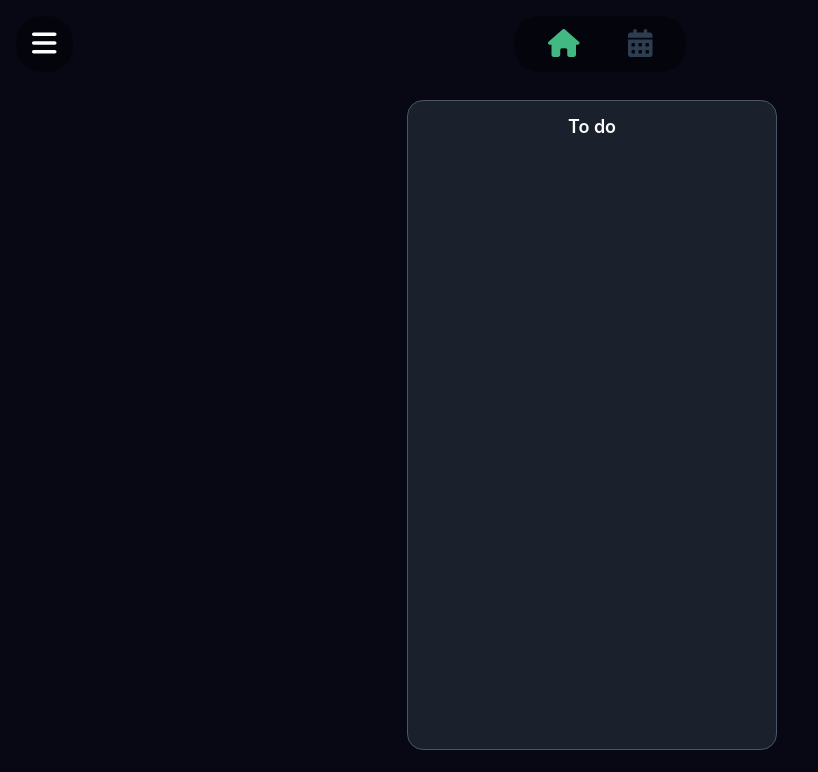
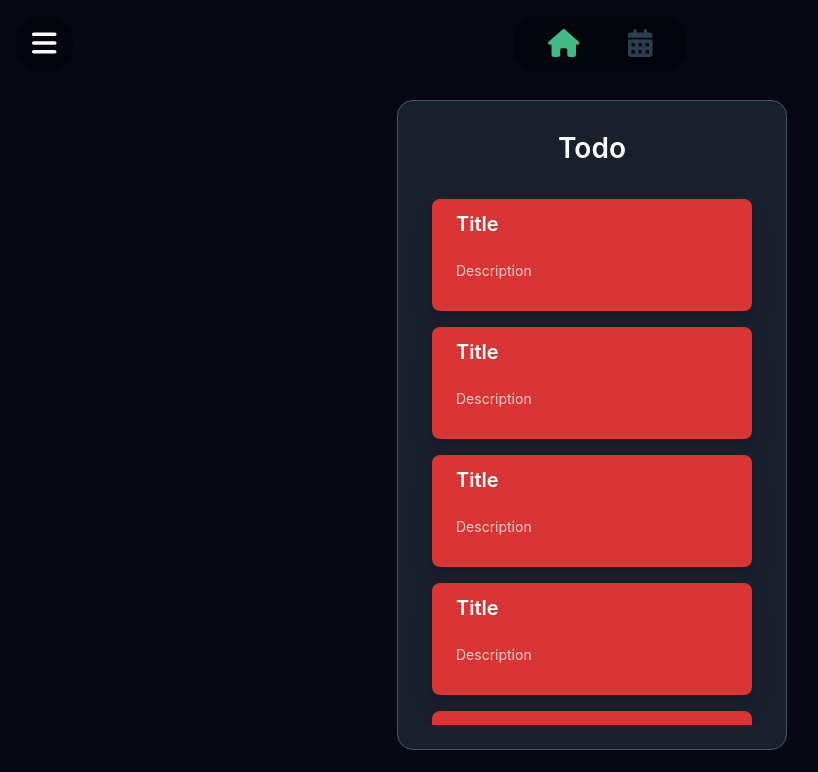
Before and after one commit to X-VINCENT/WebPool, a Vue app in the folder TWP/Code/twp/: page / in a window 1280 px wide. Shown: the top 772 px of the page, without its empty margins (48-866 px from the left). Built offline with nearby package versions, Linux system fonts and the light colour scheme; what v-calendar would draw is missing.

Commit message:
[ADD] /*TWP*/ Cards and Scrollbar

```diff
--- a/TWP/Code/twp/src/components/Calendar.vue
+++ b/TWP/Code/twp/src/components/Calendar.vue
@@ -1,11 +1,6 @@
 <template>
   <div class="calendar">
-    <v-date-picker
-      is-dark
-      v-model="date"
-      :select-attribute="selectAttribute"
-      @dayclick="onDayClick"
-    />
+    <v-date-picker is-dark v-model="date" :select-attribute="selectAttribute" />
   </div>
 </template>
 
@@ -20,30 +15,8 @@ export default {
       },
     };
   },
-  computed: {
-    dates() {
-      return this.days.map((day) => day.date);
-    },
-    attributes() {
-      return this.dates.map((date) => ({
-        highlight: true,
-        dates: date,
-      }));
-    },
-  },
-  methods: {
-    onDayClick(day) {
-      const idx = this.days.findIndex((d) => d.id === day.id);
-      if (idx >= 0) {
-        this.days.splice(idx, 1);
-      } else {
-        this.days.push({
-          id: day.id,
-          date: day.date,
-        });
-      }
-    },
-  },
+  computed: {},
+  methods: {},
 };
 </script>
 
--- a/TWP/Code/twp/src/components/Home.vue
+++ b/TWP/Code/twp/src/components/Home.vue
@@ -1,13 +1,47 @@
 <template>
   <div class="home">
     <div class="list">
-      <h1>To do</h1>
+      <h1>Todo</h1>
+      <div class="card-box">
+        <div class="card">
+          <h1>Title</h1>
+          <p>Description</p>
+        </div>
+        <div class="card">
+          <h1>Title</h1>
+          <p>Description</p>
+        </div>
+        <div class="card">
+          <h1>Title</h1>
+          <p>Description</p>
+        </div>
+        <div class="card">
+          <h1>Title</h1>
+          <p>Description</p>
+        </div>
+        <div class="card">
+          <h1>Title</h1>
+          <p>Description</p>
+        </div>
+        <div class="card">
+          <h1>Title</h1>
+          <p>Description</p>
+        </div>
+      </div>
     </div>
     <div class="list">
       <h1>In progress</h1>
+      <div class="card">
+        <h1>Title</h1>
+        <p>Description</p>
+      </div>
     </div>
     <div class="list">
       <h1>Done</h1>
+      <div class="card">
+        <h1>Title</h1>
+        <p>Description</p>
+      </div>
     </div>
   </div>
 </template>
@@ -28,6 +62,7 @@ export default {
   flex-direction: column;
   align-items: center;
   margin: 24px auto;
+  padding: 0 10px;
   gap: 16px;
 
   position: relative;
@@ -39,7 +74,7 @@ export default {
   border-color: #4a5568;
   border-radius: 16px;
 
-  h1 {
+  & > h1 {
     width: 320px;
     height: 44px;
     font-family: BlinkMacSystemFont, -apple-system, Segoe UI, Roboto, Oxygen,
@@ -47,14 +82,85 @@ export default {
       sans-serif;
     font-style: normal;
     font-weight: 600;
-    font-size: 18px;
-    line-height: 28px;
+    font-size: 28px;
+    line-height: 200%;
 
     color: #fff;
+  }
+
+  .card-box {
+    width: 100%;
+    height: 100%;
+    display: flex;
+    flex-direction: column;
+    align-items: center;
+    gap: 16px;
+    margin-bottom: 24px;
+    border-radius: 24px;
+
+    overflow-y: auto;
+    scrollbar-color: blue red;
+
+    &::-webkit-scrollbar {
+      width: 8px;
+      height: 100%;
+      background-color: #42b983;
+      border-radius: 3px;
+      padding-right: 20px;
+    }
+
+    &::-webkit-scrollbar-thumb {
+      background: #2c7d59;
+      border-radius: 3px;
+    }
+  }
+
+  .card {
+    display: flex;
+    flex-direction: column;
+    align-items: flex-start;
+    gap: 8px;
+    text-align: left;
+
+    width: 320px;
+
+    background: #d93535;
+
+    box-shadow: 0px 4px 8px rgba(0, 0, 0, 0.12),
+      0px 16px 32px rgba(0, 0, 0, 0.08);
+    border-radius: 8px;
 
     flex: none;
     order: 0;
     flex-grow: 0;
+
+    & > h1 {
+      width: 272px;
+      height: 24px;
+      margin: 10px 24px;
+
+      font-family: "SF Pro Text";
+      font-style: normal;
+      font-weight: 600;
+      font-size: 20px;
+      line-height: 150%;
+
+      color: #fff;
+    }
+
+    & > p {
+      width: 272px;
+      height: 40px;
+      margin: 10px 24px;
+
+      font-family: "SF Pro Text";
+      font-style: normal;
+      font-weight: 400;
+      font-size: 14px;
+      line-height: 140%;
+
+      color: rgba(255, 255, 255, 0.75);
+    }
   }
 }
 </style>
```
Also changed, not shown: TWP/Code/twp/public/style.css (line endings or trailing spaces).
